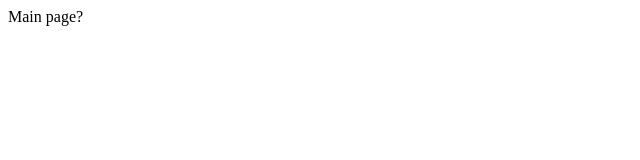
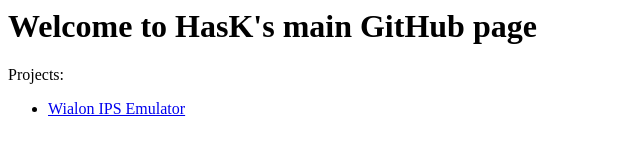
Before and after one commit to xHasKx/xhaskx.github.com, a plain HTML site: page index.html in a window 1280 px wide. Shown: the whole page, without its empty margins (0-640 px from the left). Drawn offline with Linux system fonts and the light colour scheme.

Commit message:
Added link to Wialon IPS Emulator project

```diff
--- a/index.html
+++ b/index.html
@@ -1,6 +1,10 @@
 <html>
 	<head><title>HasK's main page</title></head>
 	<body>
-		<div>Main page?</div>
+		<h1>Welcome to HasK's main GitHub page</h1>
+		<p>Projects:</p>
+		<ul>
+			<li><a href="WialonIPSEmulator/">Wialon IPS Emulator</a></li>
+		</ul>
 	</body>
 </html>
```
